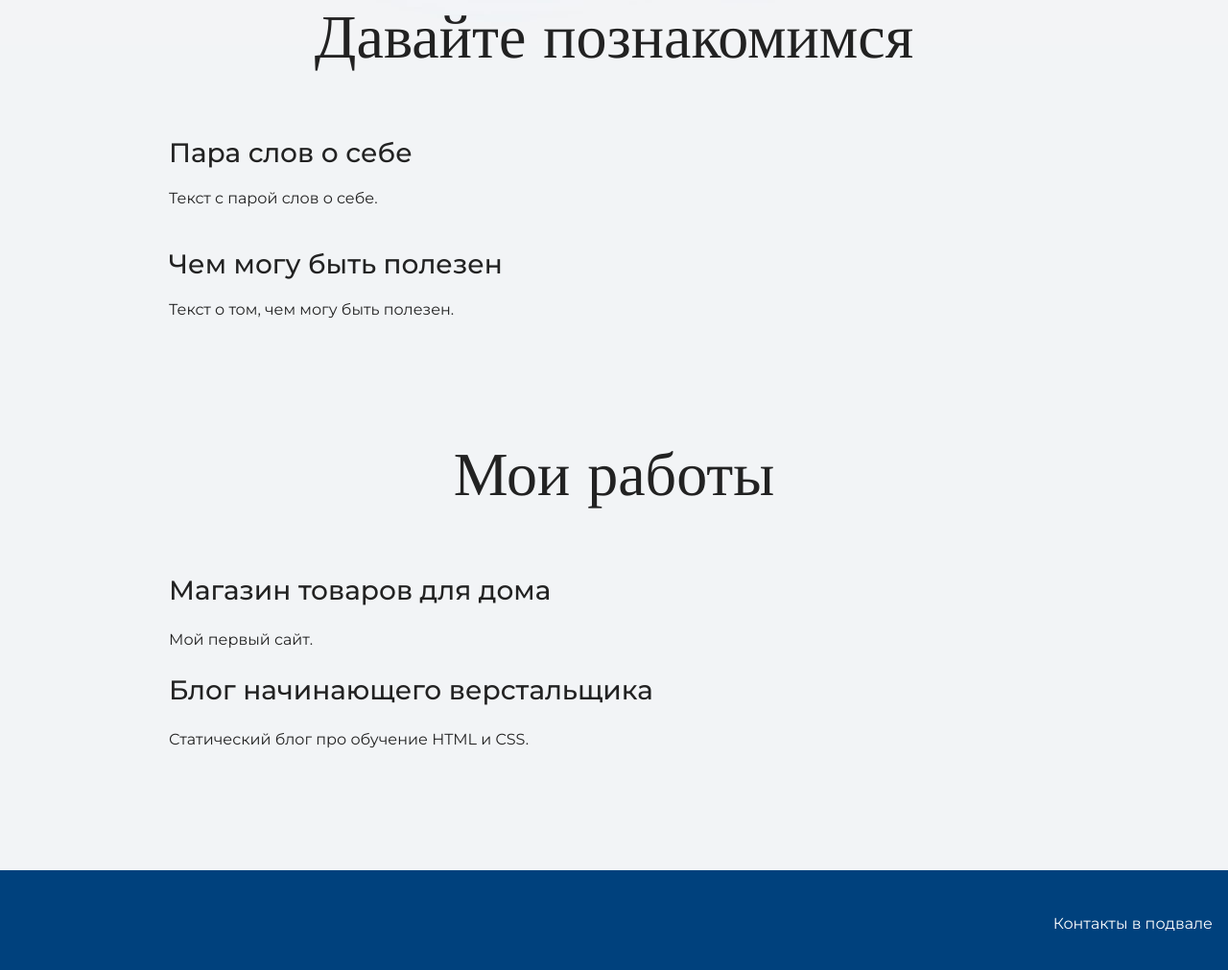
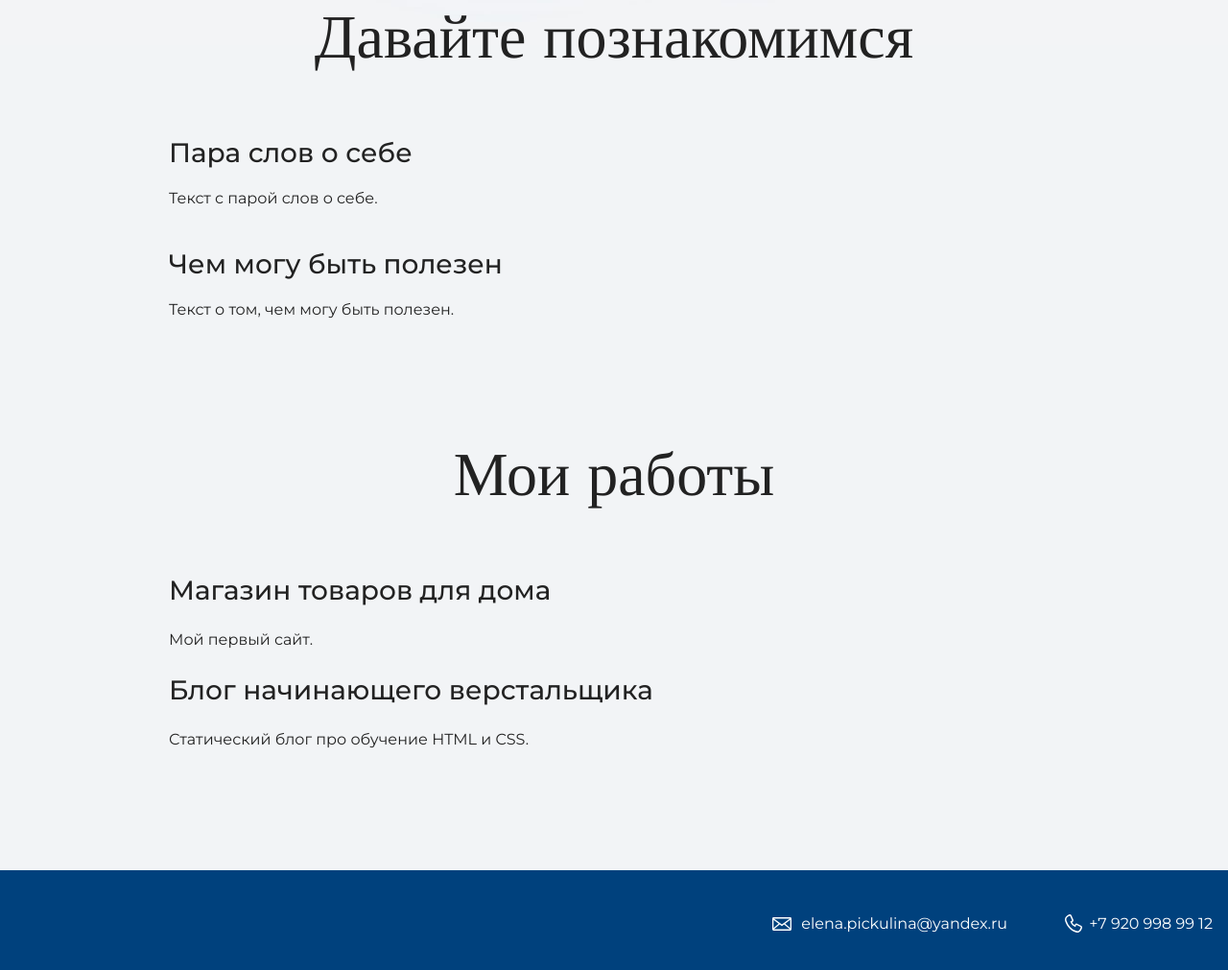
Before and after one commit to ElenaSFY/site-portfolio, a plain HTML site: page index.html in a window 1280 px wide. Shown: the part 1033-2044 px from the top of the page at 96% size. Drawn offline with nearby package versions, Linux system fonts and the light colour scheme.

Commit message:
Добавляет контакты в footer

```diff
--- a/index.html
+++ b/index.html
@@ -42,7 +42,10 @@
     </section>
 
     <footer class="page-footer">
-      <div class="container">Контакты в подвале</div>
+      <div class="container">
+        <a class="footer-email" href="mailto:elena.pickulina@yandex.ru">elena.pickulina@yandex.ru</a>
+        <a class="footer-phone" href="tel:+79209989912">+7 920 998 99 12</a>
+      </div>
     </footer>
   </body>
 </html>
```
